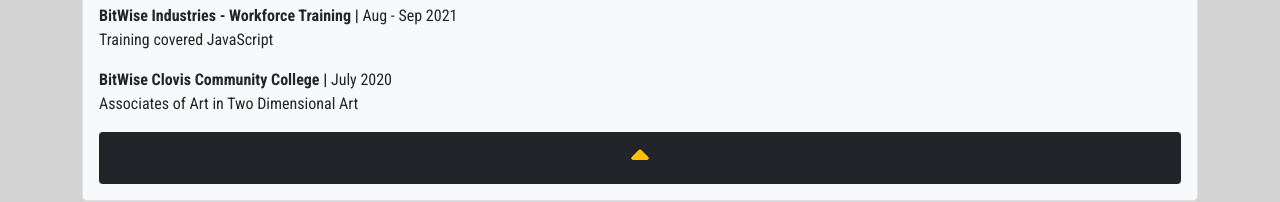
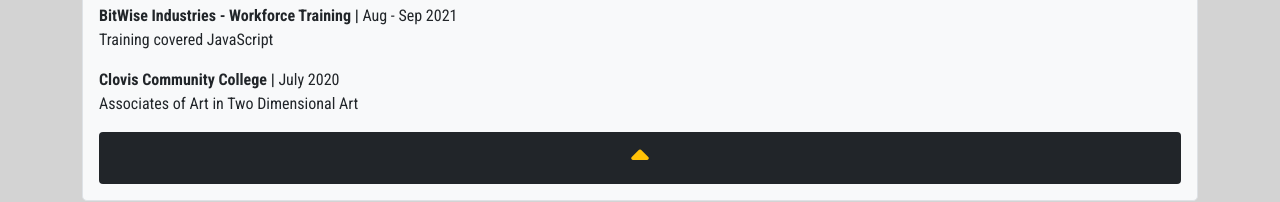
Before and after one commit to SmiJa/SmiJa, a React (Create React App) app: page / in a window 1280 px wide. Shown: the part 2993-3195 px from the top of the page. Built offline with nearby package versions, Linux system fonts and the light colour scheme.

Commit message:
fix(education) remove word that shouldn't have been there

```diff
--- a/src/components/Education.js
+++ b/src/components/Education.js
@@ -5,7 +5,7 @@
             <div>
                 <p className="fs-6 p-0 m-0"><span className="fw-bold">BitWise Industries - Workforce Training |</span> Aug - Sep 2021</p>
                 <p>Training covered JavaScript</p>
-                <p className="fs-6 p-0 m-0"><span className="fw-bold">BitWise Clovis Community College |</span> July 2020</p>
+                <p className="fs-6 p-0 m-0"><span className="fw-bold">Clovis Community College |</span> July 2020</p>
                 <p>Associates of Art in Two Dimensional Art</p>
             </div>
             <div className="d-grid">
```
